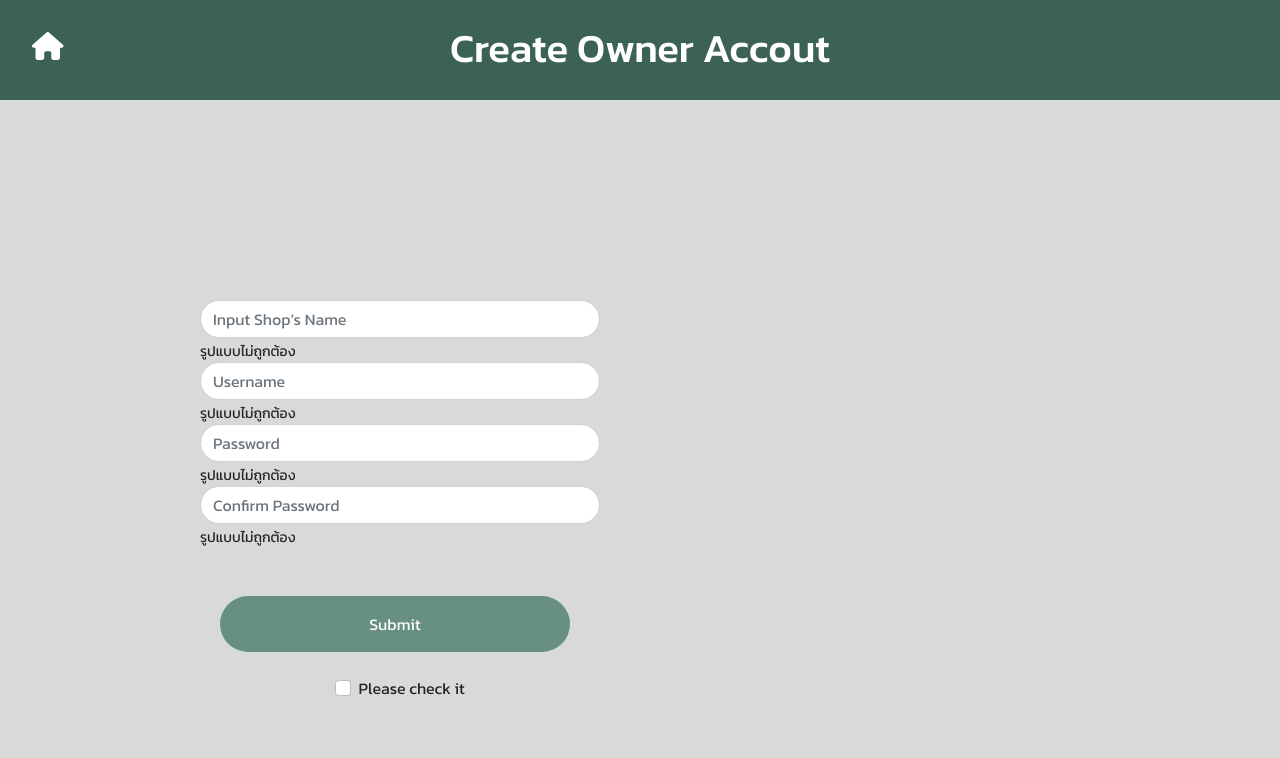
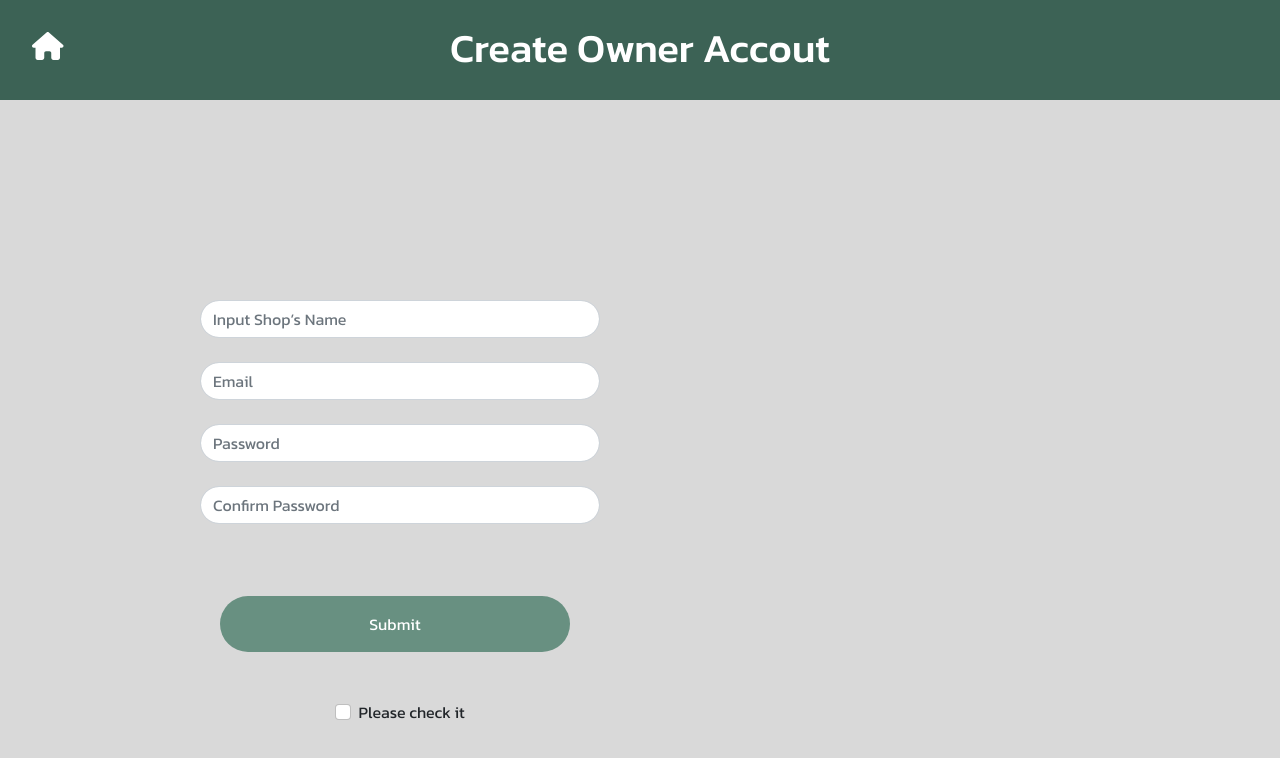
Before and after one commit to colorkram/Kram-s-POS, a React (Create React App) app: page /register in a window 1280 px wide. Shown: the top 758 px of the page. Built offline with nearby package versions, Linux system fonts and the light colour scheme.

Commit message:
validate-password

```diff
--- a/src/componant/Register.js
+++ b/src/componant/Register.js
@@ -11,10 +11,33 @@ function Register() {
   const [password, setPassword] = useState("");
   const [repassword, setRePassword] = useState("");
 
-  const [errorShopName, setErrorShopName] = useState("รูปแบบไม่ถูกต้อง");
-  const [errorEmail, setErrorEmail] = useState("รูปแบบไม่ถูกต้อง");
-  const [errorPassword, setErrorPassword] = useState("รูปแบบไม่ถูกต้อง");
-  const [errorRePassword, setErrorRePassword] = useState("รูปแบบไม่ถูกต้อง");
+  const [errorShopName, setErrorShopName] = useState("");
+  const [errorEmail, setErrorEmail] = useState("");
+  const [errorPassword, setErrorPassword] = useState("");
+  const [errorRePassword, setErrorRePassword] = useState("");
+
+  const [userNameColor, SetUserNameColor] = useState("");
+  const [emailColor, setEmailColor] = useState("");
+
+  const validateForm = e => {
+    e.preventDefault();
+
+    if (shopName.length > 3) {
+      setErrorShopName("");
+      SetUserNameColor("green");
+    } else {
+      setErrorShopName("ชื่อร้านไม่ถูกต้อง");
+      SetUserNameColor("red");
+    }
+
+    if (email.includes("@") && email.includes(".")) {
+      setErrorEmail("");
+      setEmailColor("green");
+    } else {
+      setErrorEmail("รูปแบบ Email ไม่ถูกต้อง");
+      setEmailColor("red");
+    }
+  };
   return (
     <div>
       <div className="container-ipad">
@@ -22,32 +45,34 @@ function Register() {
 
         <div className="register-from">
           <div className="h-[300px]"></div>
+          <form className="form" onSubmit={validateForm}>
             <input
-            style={{ borderRadius: 100 }}
+              style={{ borderRadius: 100, borderColor: userNameColor }}
               type="text"
               className="form-control"
               placeholder="Input Shop’s Name"
               value={shopName}
               onChange={e => setShopName(e.target.value)}
+              // style={{ }}
             />
             {/* {console.log(shopName)} */}
-          <small>{errorShopName}</small>
+            <small style={{ color: userNameColor }}>{errorShopName}</small>
             <br />
             <input
-            style={{ borderRadius: 100 }}
-            type="email"
+              style={{ borderRadius: 100, borderColor: emailColor }}
+              type="text"
               className="form-control"
               id="exampleInputEmail1"
               aria-describedby="emailHelp"
-            placeholder="Username"
+              placeholder="Email"
               value={email}
               onChange={e => setEmail(e.target.value)}
             />
-          <small>{errorEmail}</small>
+            <small style={{ color: emailColor }}>{errorEmail}</small>
 
             <br />
             <input
-            style={{ borderRadius: 100 }}
+              style={{ borderRadius: 100, borderColor: userNameColor }}
               className="form-control"
               type="password"
               placeholder="Password"
@@ -58,9 +83,10 @@ function Register() {
 
             <br />
             <input
-            style={{ borderRadius: 100 }}
+              style={{ borderRadius: 100, borderColor: userNameColor }}
               className="form-control"
               placeholder="Confirm Password"
+              type="password"
               value={repassword}
               onChange={e => setRePassword(e.target.value)}
             />
@@ -70,12 +96,13 @@ function Register() {
             <br />
             <br />
             <button
-            type="button"
+              type="submit"
               className="sub-but"
               style={{ marginLeft: 20, height: 56 }}
             >
               Submit
             </button>
+          </form>
           <br />
           <br />
           <div style={{ display: "flex", justifyContent: "center" }}>
```
Lines whose indentation alone changed are shown as unchanged.
